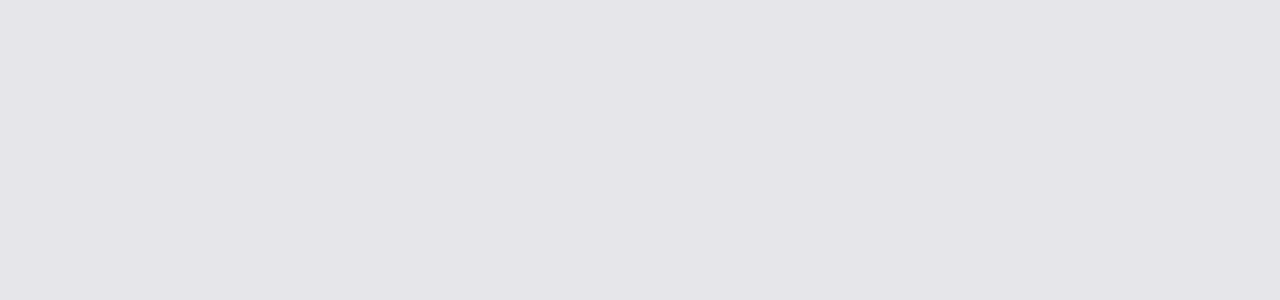
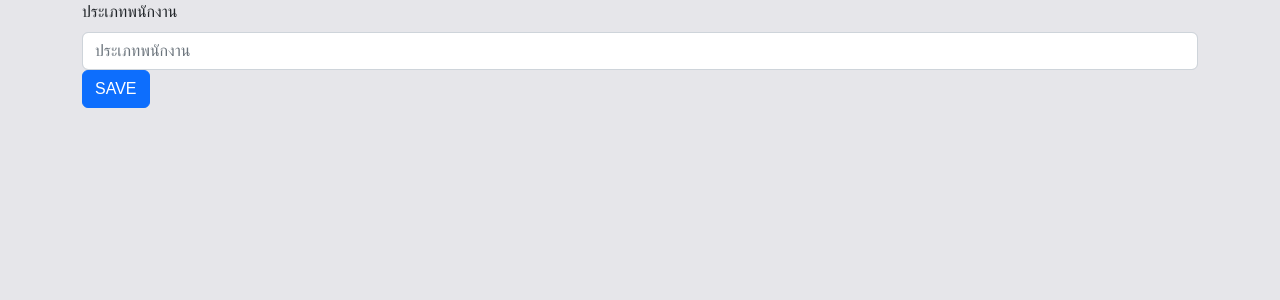
Before and after one commit to Teerasuk434/project_clinic, a React (Create React App) app in the folder my-app/: page /emptypes/1 in a window 1280 px wide. Before the commit this address had no page. Shown: the top 300 px of the page. Built offline with nearby package versions, Linux system fonts and the light colour scheme; no server answers; a web font is replaced by a local one.

Commit message:
updateFormEmpTypes

```diff
--- /dev/null
+++ b/my-app/src/components/admin/FormEmptypes.js
@@ -0,0 +1,113 @@
+import { useEffect, useState } from "react";
+import {Button, Form , Row ,Col} from "react-bootstrap";
+import { useParams } from "react-router-dom";
+import { API_GET,API_POST } from "../../api";
+
+
+export default function FormEmptypes(){
+
+    let params = useParams();
+
+    const [validated,setValidated] = useState(false);
+    // const [emp_position_,setEmpTypes] = useState(false);
+    const [emp_position_name,setEmpPositionName] = useState("");
+
+
+    useEffect(() =>{
+        async function fetchData(emp_position_name){
+            let json = await API_GET("/emp_types"+emp_position_name);
+            var data = json.data[0];
+
+            setEmpPositionName(data.emp_position_name);
+        }
+
+        if(params.emp_position_name != "add"){
+            fetchData([params.emp_position_name]);
+        }
+    });
+
+    const onSave = async(event) =>{
+        const form = event.currentTarget;
+        event.preventDefault();
+
+        if(form.checkValidity()=== false){
+            event.stopPropagation();
+        }else{
+            if(params.emp_position_id === "add"){
+                doCreateEmptypes();
+            }else{
+
+                doUpdateEmptypes();
+            }
+        }
+    }
+
+    const doCreateEmptypes = async(res) => {
+        const response = await fetch(
+            "http://localhost:8080/api/emp_types/add",
+            {
+                method: "POST",
+                headers: {
+                    Accept: "application/json",
+                    'Content-Type': 'application/json',
+                    Authorization: "Bearer "+ localStorage.getItem("access_token")
+                },
+                body: JSON.stringify({
+                    emp_position_name: emp_position_name
+                })
+            }
+        )
+        let json = await response.json();
+
+        if(json.result){
+            console.log("เพิ่มสำเร็จ");
+        }
+    }
+
+    const doUpdateEmptypes = async(res) => {
+        const response = await fetch(
+            "http://localhost:8080/api/emp_types/update",
+            {
+                method: "POST",
+                headers: {
+                    Accept: "application/json",
+                    'Content-Type': 'application/json',
+                    Authorization: "Bearer "+ localStorage.getItem("access_token")
+                },
+                body: JSON.stringify({
+                    emp_position_name: emp_position_name
+                })
+            }
+        )
+        let json = await response.json();
+
+        if(json.result){
+            console.log("อัปเดตสำเร็จ");
+        }
+    }
+    return(
+        <>
+            <div className="container">
+            <Form noValidate validated={validated} onSubmit={onSave}>
+
+                        <Form.Group as={Col} controlId="validateEmpTypes" >
+                            <Form.Label>ประเภทพนักงาน</Form.Label>
+                            <Form.Control
+                                required
+                                type="text"
+                                value={emp_position_name}
+                                placeholder="ประเภทพนักงาน"
+                                onChange={(e) => setEmpPositionName(e.target.value)}
+                            />
+                            <Form.Control.Feedback type="invalid">
+                                กรุณากรอก ชื่อประเภทพนักงาน
+                            </Form.Control.Feedback>
+                        </Form.Group>
+
+                        <Button variant="primary" as="input" type="submit" value="SAVE"/>
+
+                </Form>
+            </div>
+        </>
+    )
+}
--- a/my-app/src/index.js
+++ b/my-app/src/index.js
@@ -15,6 +15,7 @@ import Service from './components/admin/Service'
 import FormService from './components/service/FormService';
 import Homepage from './Homepage';
 import Profile from './components/customer/Profile';
+import FormEmptypes from './components/admin/FormEmptypes';
 
 
 const root = ReactDOM.createRoot(document.getElementById('root'));
@@ -33,6 +34,7 @@ root.render(
       <Route path="/services" element={<Service/>}/>
       <Route path="/service/:service_id" element={<FormService />}/>
       <Route path="/profile" element={<Profile />}/>
+      <Route path="/emptypes/:emp_position_id" element={<FormEmptypes/>}/>
 
     </Routes>
   </BrowserRouter>
```
